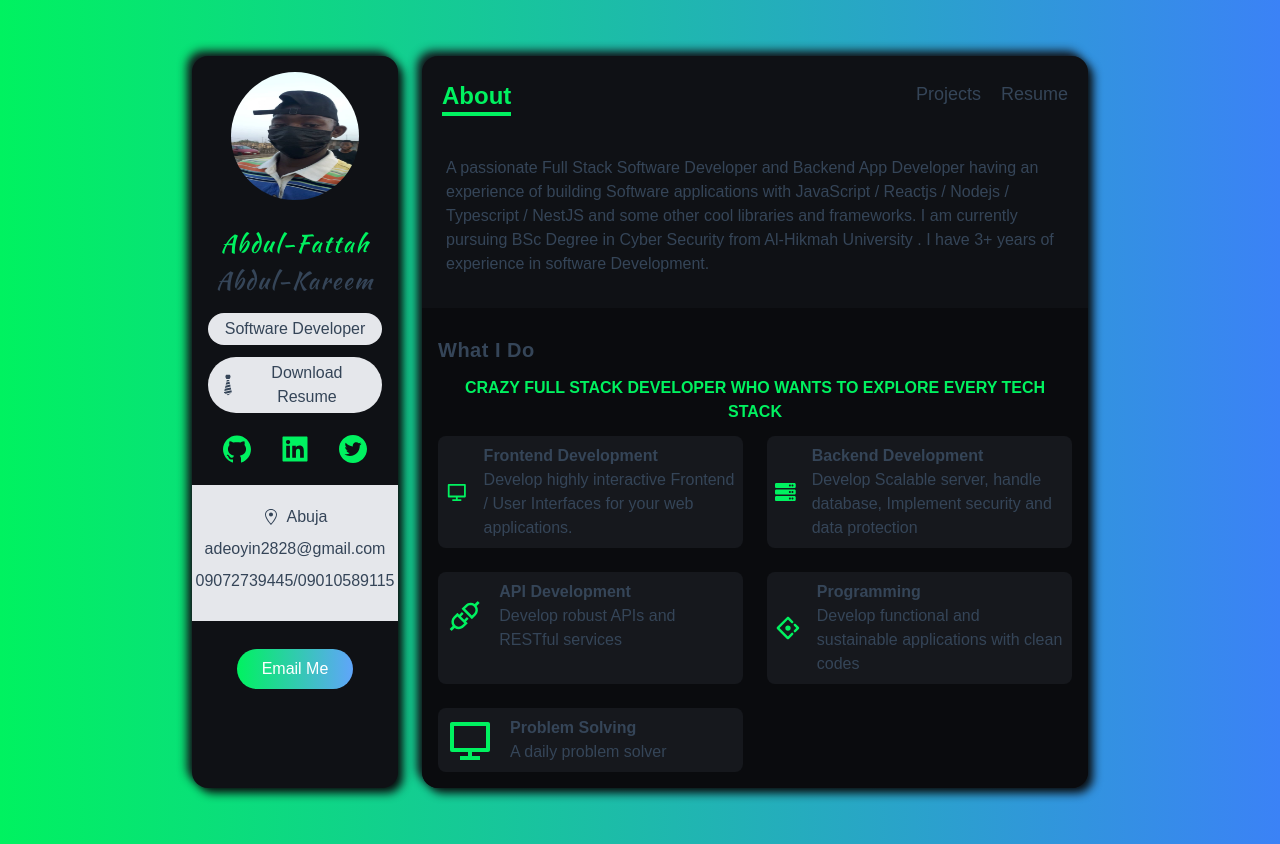
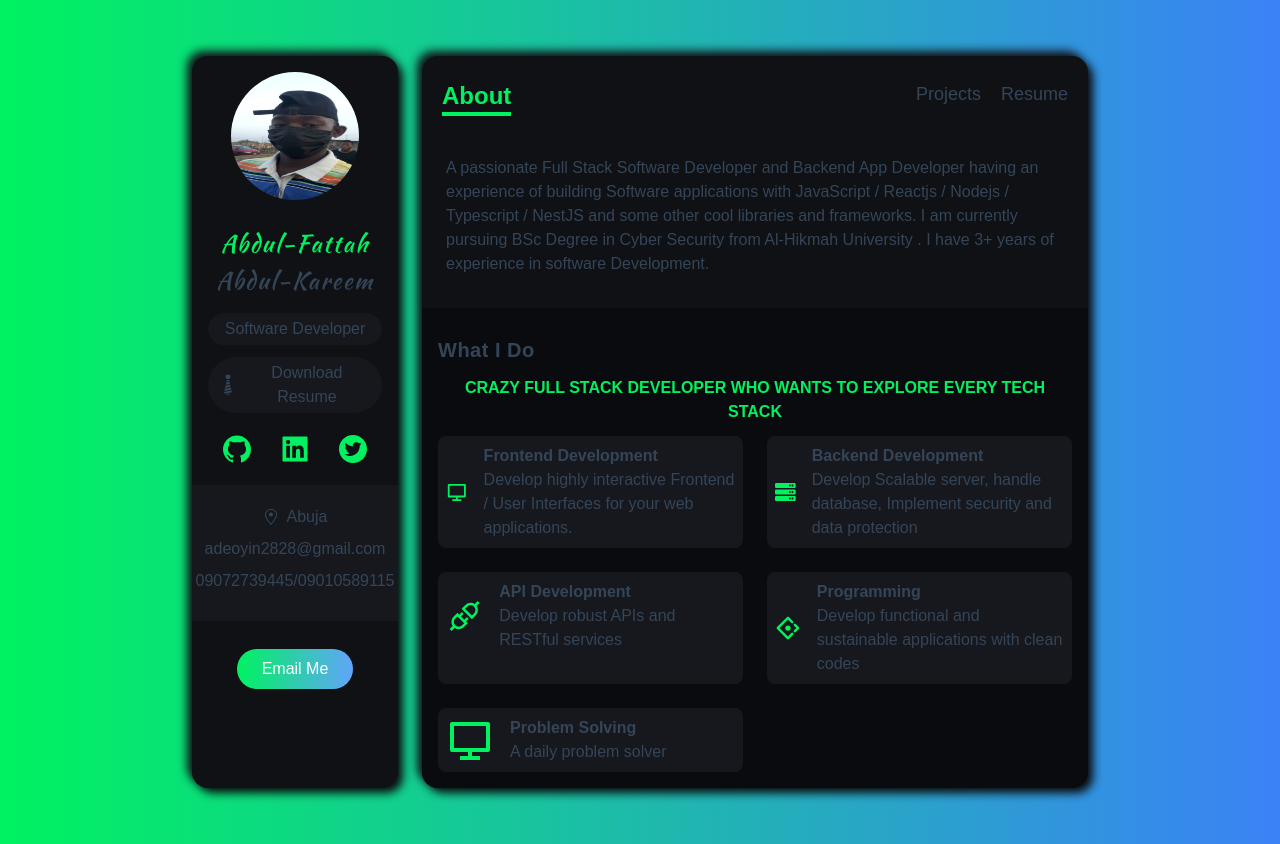
Before and after one commit to AwaabSingh/Portfolio, a Next.js app: page / in a window 1280 px wide. Built offline with nearby package versions, Linux system fonts and the light colour scheme.

Commit message:
Update Sidebar.tsx

```diff
--- a/components/Sidebar.tsx
+++ b/components/Sidebar.tsx
@@ -24,9 +24,9 @@ const Sidebar = () => {
                  <span className='text-2xl text-green'>Abdul-Fattah </span>
                   <span className='text-2xl'> Abdul-Kareem </span>
                 </h3>
-            <p className='px-2 py-1 my-3 bg-gray-200 rounded-full dark:bg-dark-200'>Software Developer</p>
+            <p className='px-2 py-1 my-3  rounded-full bg-dark-200'>Software Developer</p>
             <a  href="/assets/Abdul_Fattah_cv.pdf"
-        download="Abdul_Fattah_cv.pdf" className='flex items-center justify-center px-2 py-1 my-3 bg-gray-200 rounded-full dark:bg-dark-200 '> <GiTie className='w-6 h-6 '/> Download Resume</a>
+        download="Abdul_Fattah_cv.pdf" className='flex items-center justify-center px-2 py-1 my-3 rounded-full bg-dark-200 '> <GiTie className='w-6 h-6 '/> Download Resume</a>
             {/* Socail icons */}
              <div className='flex justify-around w-9/12 mx-auto my-5 text-green md:w-full'>
                  <a href="https://github.com/AwaabSingh">
@@ -40,7 +40,7 @@ const Sidebar = () => {
                  </a>
              </div>
             {/* Address */}
-            <div className='py-5 my-5 bg-gray-200 dark:bg-dark-200' style={{marginRight: '-1rem', marginLeft: '-1rem'}}>
+            <div className='py-5 my-5 bg-dark-200' style={{marginRight: '-1rem', marginLeft: '-1rem'}}>
                 <div className='flex items-center justify-center space-x-2'>
                     <GoLocation className='className="mr-2"'/> <span>Abuja</span>
                     </div>
```
